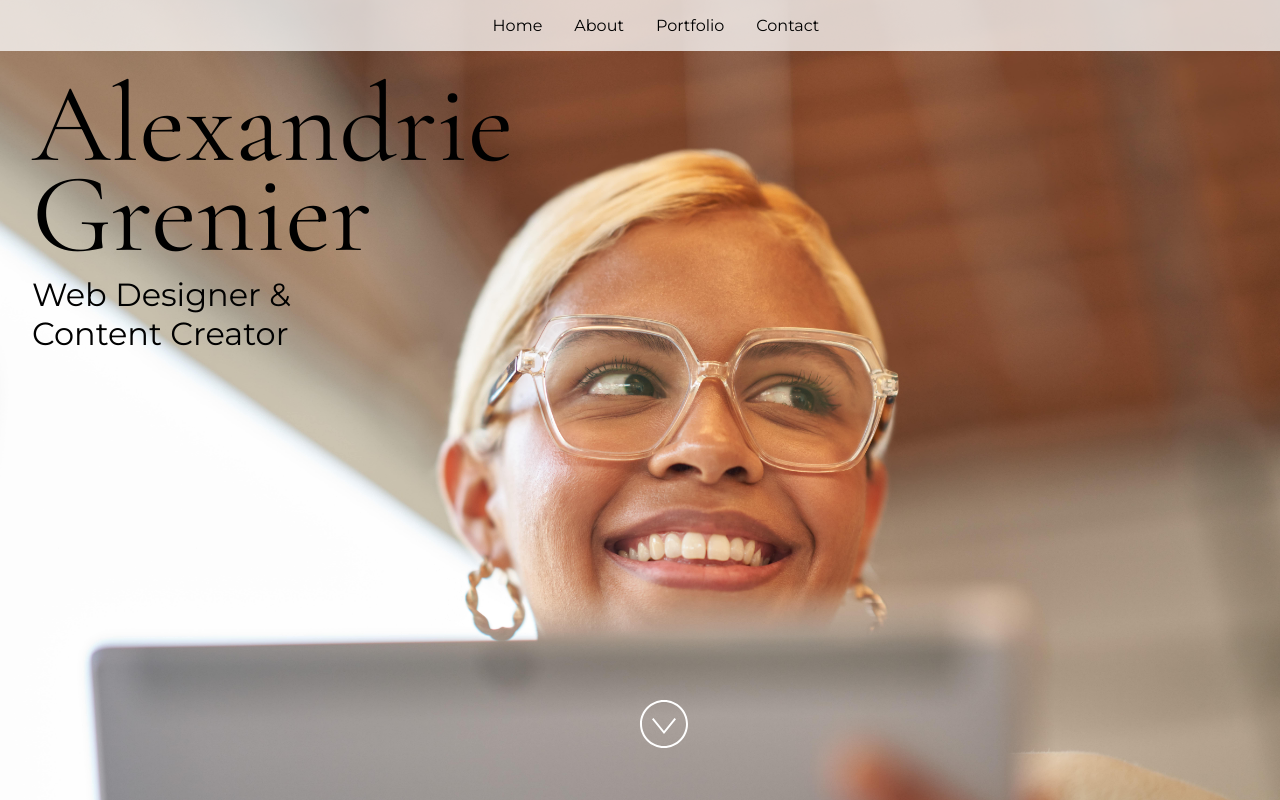
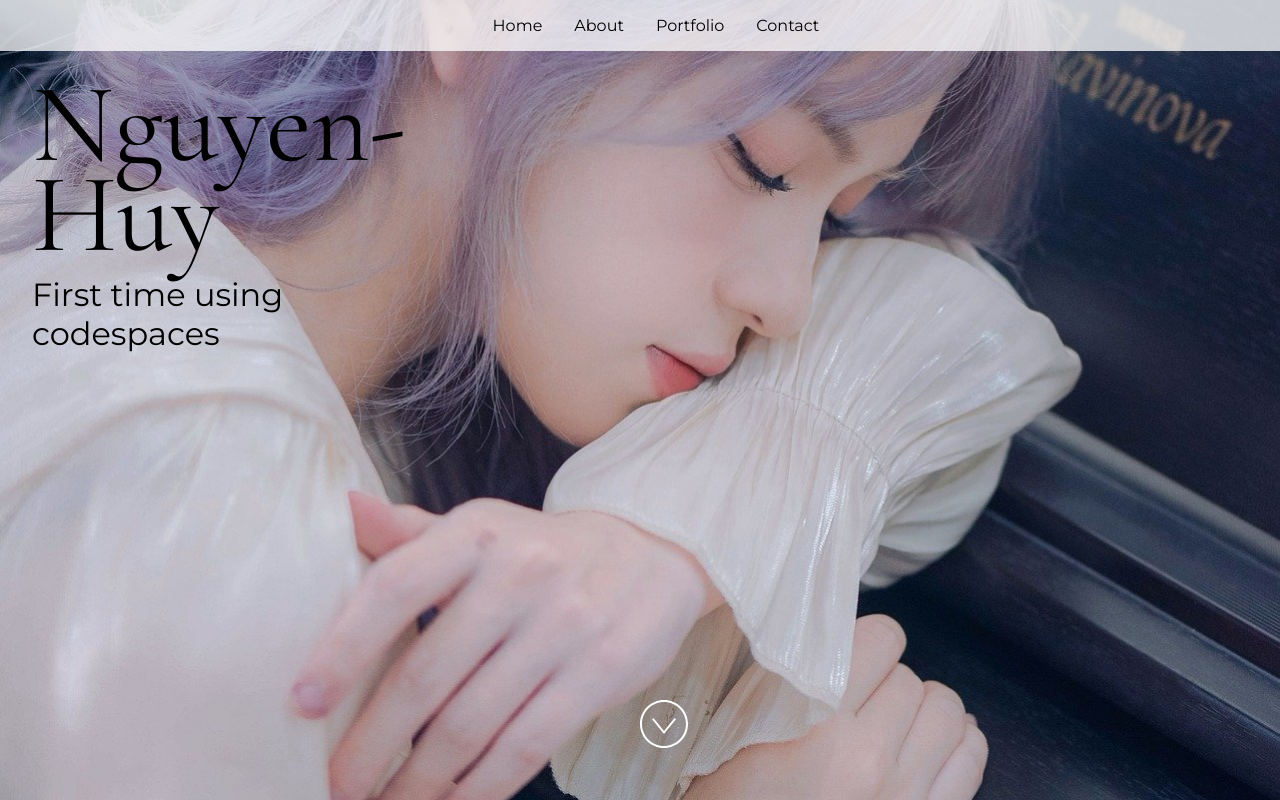
Before and after one commit to NQ-Huy-1150/psychic-invention, a React (Vite) app: page / in a window 1280 px wide. Built offline with nearby package versions, Linux system fonts and the light colour scheme.

Commit message:
first-time-change

```diff
--- a/package.json
+++ b/package.json
@@ -3,11 +3,11 @@
   "version": "1.0.0",
   "description": "Educator JS Codespace Template",
   "source": "src/index.html",
-  "homepage": "https://github.com/microsoft/codespaces-teaching-template-js#readme",
+  "homepage": "https://NQ-Huy-1150.github.com/microsoft/PSYCHIC-INVENTION",
   "scripts": {
     "start": "parcel",
     "build": "parcel build",
-    "build-gh": "parcel build --public-url 'https://{github-username}.github.io/{repo-name}'",
+    "build-gh": "parcel build --public-url 'https://NQ-Huy-1150.github.io/PSYCHIC-INVENTION",
     "predeploy": "npm run build-gh",
     "deploy": "gh-pages -d dist"
   },
--- a/src/App.jsx
+++ b/src/App.jsx
@@ -24,9 +24,9 @@ import "./styles.css";
  * If you don't have one of the social sites listed, leave it as an empty string.
  */
 const siteProps = {
-  name: "Alexandrie Grenier",
-  title: "Web Designer & Content Creator",
-  email: "alex@example.com",
+  name: "Nguyen-Huy",
+  title: "First time using codespaces",
+  email: "quanghuy190105@gmail.com",
   gitHub: "microsoft",
   instagram: "microsoft",
   linkedIn: "satyanadella",
--- a/src/Components/Home.jsx
+++ b/src/Components/Home.jsx
@@ -20,9 +20,9 @@ import PropTypes from "prop-types";
  * Need an image? Check out https://unsplash.com to download a photo you
  * freely use on your site.
  */
-import image from "../images/woman-with-tablet.jpg";
+import image from "../images/woman-8175307_1920.jpg";
 
-const imageAltText = "Adult female in office setting leaning against a glass wall while holding a platinum Microsoft Surface Pro 7 in tablet mode preparing to write with Microsoft Surface Pen";
+const imageAltText = "A beautiful girl with her piano";
 
 const Home = ({ name, title }) => {
   return (
--- a/src/Components/Portfolio.jsx
+++ b/src/Components/Portfolio.jsx
@@ -31,10 +31,10 @@ const imageAltText = "desktop with books and laptop";
  */
 const projectList = [
   {
-    title: "10 Things To Know About Azure Static Web Apps 🎉",
+    title: "Github, your best site to learn something new",
     description:
-      "Collaboration to create a beginner friendly article to help explain Azure Static Web Apps and tooling to get started.",
-    url: "https://dev.to/azure/10-things-to-know-about-azure-static-web-apps-3n4i",
+      "GitHub: Let's build from here",
+    url: "https:github.com",
   },
   {
     title: "Web Development for Beginners",
```
Also changed, not shown: src/images/woman-8175307_1920.jpg (added).
